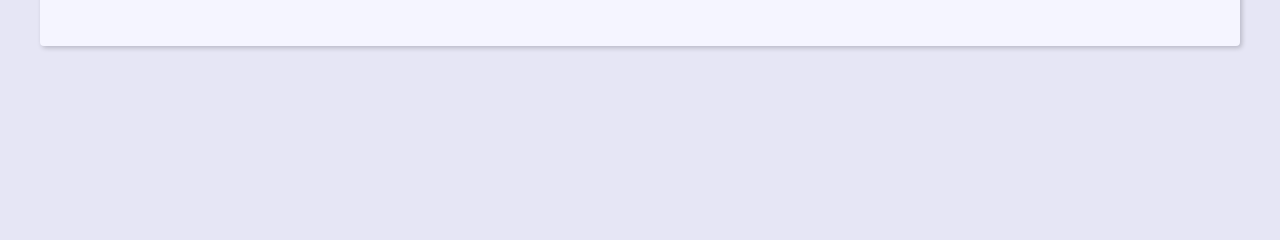
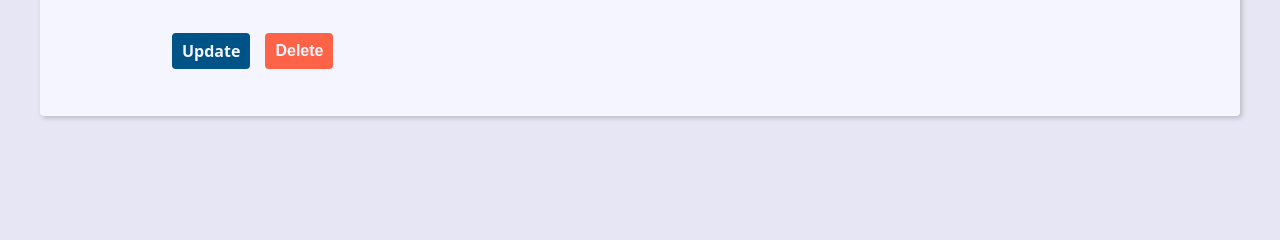
Before and after one commit to kaleb-code/projeto-agenda, a Django app: template contact/templates/contact/contact.html in a window 1280 px wide. Shown: the part 473-713 px from the top of the page. Run offline with Django 4.2, Linux system fonts and the light colour scheme; the template is opened without the code that fills it, so the values that code supplies are empty.

Commit message:
Criando a view, url e template para "delete" (apagar contatos)

```diff
--- a/base_static/global/css/style.css
+++ b/base_static/global/css/style.css
@@ -239,6 +239,11 @@ svg {
     border: 1px solid rgba(255, 255, 0, 90%);
   }
 
+  .message.info {
+    background: rgba(0, 0, 255, 0.3);
+    border: 1px solid rgba(0, 0, 255, 0.3);
+  }
+
   .form-wrapper {
     max-width: 60rem;
     margin: var(--spacing) auto;
@@ -312,3 +317,23 @@ svg {
     filter: brightness(80%);
     box-shadow: 0 0 5px var(--link-dark-color);
   }
+
+  .contact-links {
+    margin-block: calc(var(--small-font-size) * 2);
+    display: flex;
+    align-items: center;
+    gap: 0 var(--spacing);
+  }
+
+  .btn-link {
+    font-size: var(--small-font-size);
+    text-decoration: none;
+    font-weight: bold;
+    padding: 1rem;
+    display: block;
+    line-height: var(--small-font-size);
+  }
+
+  .btn-delete {
+    background: tomato;
+  }
--- a/contact/templates/contact/contact.html
+++ b/contact/templates/contact/contact.html
@@ -10,5 +10,20 @@
         <p><b>PHONE:</b>{{contact.phone}}</p>
         <p><b>DESCRIPTION:</b>{{contact.description}}</p>
         <p><b>CATEGORY:</b>{{contact.category.name}}</p>
+
+        <div class="contact-links">
+            <a class="btn btn-link" href="{% url 'contact:update' contact.id %}">Update</a>
+
+            <form action="{% url 'contact:delete' contact.id %}" method="POST">
+              {% csrf_token %}
+
+              {% if confirmation == 'no' %}
+                <input type="hidden" name="confirmation" value="yes">
+                <button class="btn btn-link btn-delete" type="submit">Confirma?</button>
+              {% else %}
+                <button class="btn btn-link btn-delete" type="submit">Delete</button>
+              {% endif %}
+            </form>
+          </div>
     </div>
 {% endblock content %}
--- a/contact/urls.py
+++ b/contact/urls.py
@@ -11,4 +11,5 @@ urlpatterns = [
     path('contact/<int:contact_id>/',views.contact,name='contact'),
     path('contact/create/',views.create,name='create'),
     path('contact/<int:contact_id>/update/',views.update,name='update'),
+    path('contact/<int:contact_id>/delete/',views.delete,name='delete'),
 ]
```
Also changed, not shown: contact/views/contact_form.py (+16 -0 lines), contact/templates/contact/update.html (added). Lines whose indentation alone changed are shown as unchanged.
